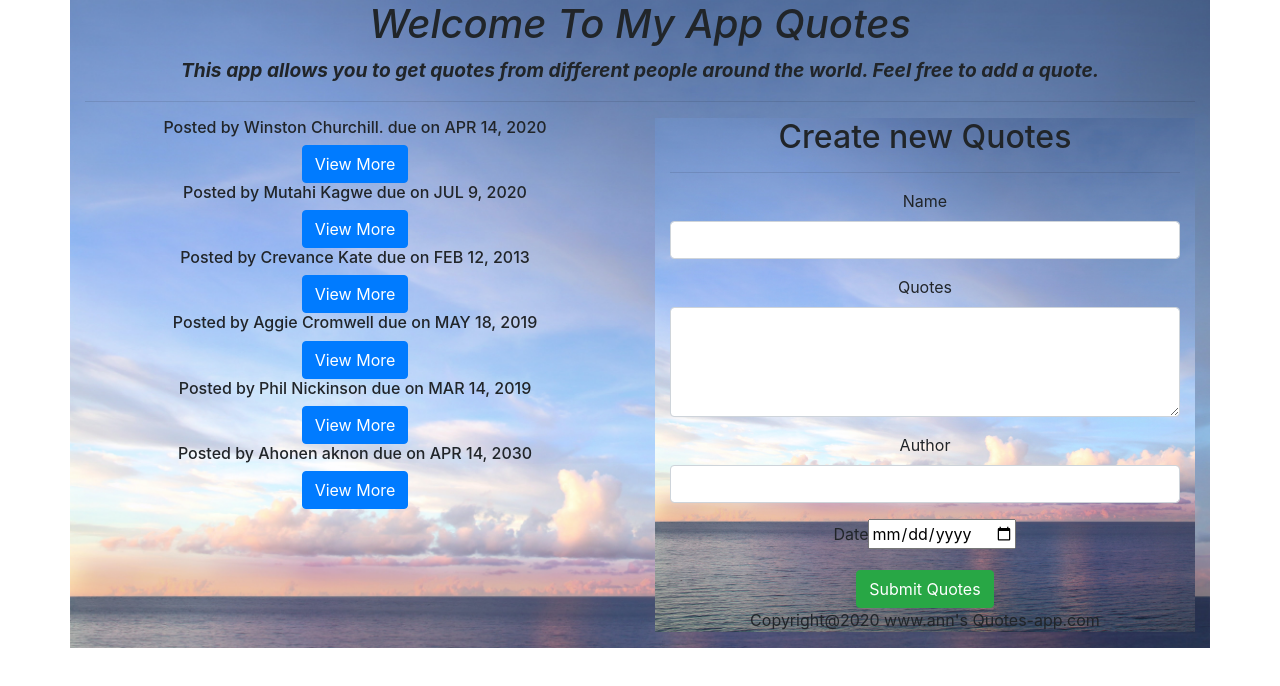
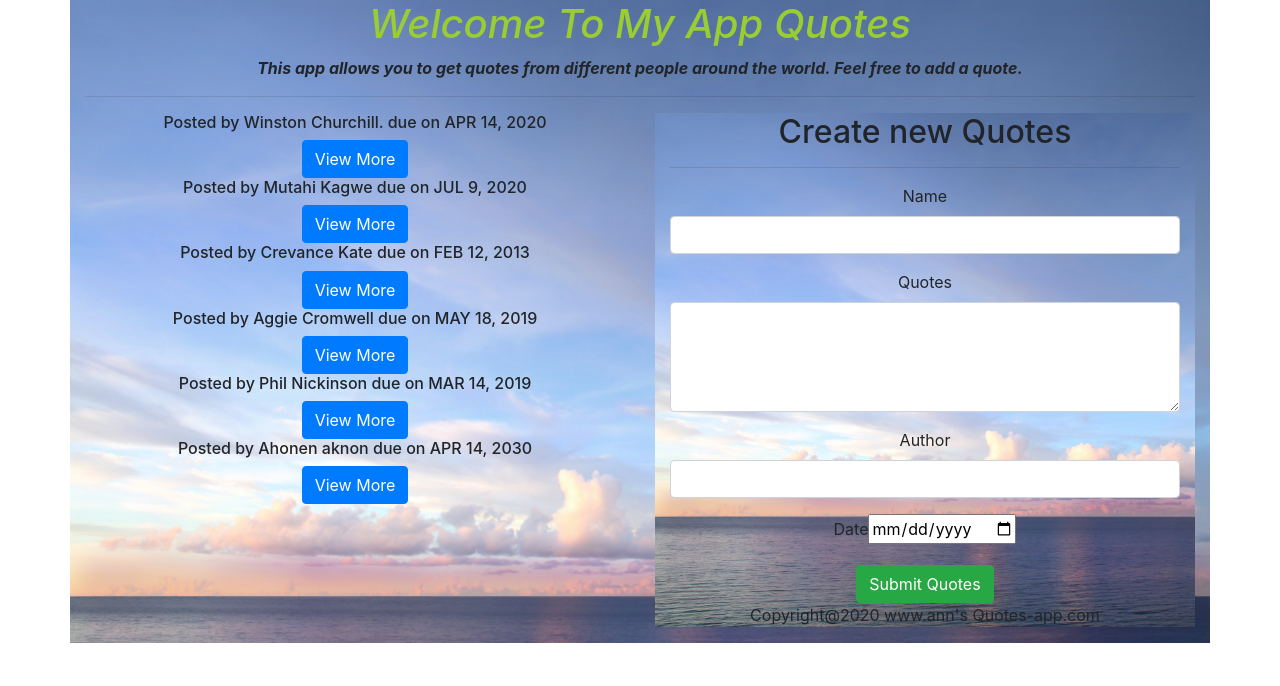
Before and after one commit to annaadhiambo/Quotes-app, an Angular app: page / in a window 1280 px wide. Shown: the top 686 px of the page. Built offline with nearby package versions, Linux system fonts and the light colour scheme.

Commit message:
added colors

```diff
--- a/src/app/quotes-form/quotes-form.component.html
+++ b/src/app/quotes-form/quotes-form.component.html
@@ -1,4 +1,4 @@
-<div class="container-fluid bg-danger" id="bg-image">
+<div class="container-fluid" id="bg-image">
     <h2 class="text-center">Create new Quotes</h2>
     <hr>
     <form (ngSubmit)='submitQuotes()' #quotesForm='ngForm'>
--- a/src/app/quotes/quotes.component.css
+++ b/src/app/quotes/quotes.component.css
@@ -1,11 +1,11 @@
 h1{
     text-align: center;
     font-style: italic;
+    color:yellowgreen;
 
 }
 p{
     font-weight: bolder;
-    font-size: larger;
     font-style: italic;
     text-align: center;
 }
--- a/src/app/quotes/quotes.component.html
+++ b/src/app/quotes/quotes.component.html
@@ -6,7 +6,7 @@
   <div class="row">
     <div class="col-md-6">
       <div *ngFor='let quotes of quotes;let i = index'>
-        <div>
+        <div id="name">
           <h6 id={{i}} appStrikethrough>{{quotes.name}} due on {{quotes.completeDate|date|uppercase}}</h6>
           <button (click)='toggleDetails(i)' class="btn btn-primary">View More</button>
         </div>
```
